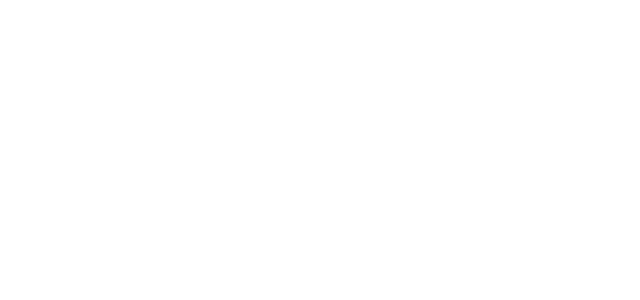
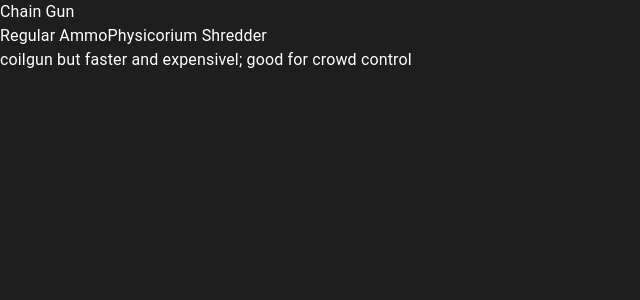
Before and after one commit to dmnovb/CaptainsHandbook, a Next.js app: page /weapons in a window 1280 px wide. Shown: the top 300 px of the page, without its empty margins (0-640 px from the left). Built offline with nearby package versions, Linux system fonts and the light colour scheme.

Commit message:
weapons page

```diff
--- a/package.json
+++ b/package.json
@@ -16,6 +16,8 @@
     "@types/react": "18.0.29",
     "@types/react-dom": "18.0.11",
     "eslint": "8.36.0",
+    "eslint-config-airbnb": "^19.0.4",
+    "eslint-config-airbnb-typescript": "^17.0.0",
     "eslint-config-next": "13.2.4",
     "next": "13.2.4",
     "react": "18.2.0",
--- a/src/data.ts
+++ b/src/data.ts
@@ -7,7 +7,7 @@
         The captain is the only person who can helm the ship (exceptions apply to emergency situations,
         or if the captain gives permission).
         Any disputes that may arise are settled by the captain. His word is final.
-        Both the head of security and the storage logistician report to the captain. `
+        Both the head of security and the storage logistician report to the captain. `,
   },
   {
     title: "The Head Of Security",
@@ -25,7 +25,7 @@
         Honorary gunners are non-security officers who have the constant permission to use the turrets.
         In cases of emergency, any crewmember may use the turrets. The head of security gives direct orders to the members of the security department
         on how to fulfill their duties,
-        however The head of security must comply with the orders of the captain.`
+        however The head of security must comply with the orders of the captain.`,
   },
   {
     title: "The Storage Logistician",
@@ -40,17 +40,16 @@
         All members of the engineering department must follow the orders of the storage logistician.
         The storage logistician is authorized to carry a weapon and use the turrets,
         but is not obliged to follow the orders of the Head of security.
-        The storage logistician must comply with the orders of the captain.`
+        The storage logistician must comply with the orders of the captain.`,
   },
   {
     title: "The Council",
     responsibility: `Either the storage logistician or the head of security may challenge a captain’s order,
         or propose an idea. In such a case, a vote is held to determine whether the proposition will go through
         or no. The captain’s vote has an index of 1.5 ,
-        whereas the individual vote of the head of security and the storage logistician is 1.`
-    }
-
-]
+        whereas the individual vote of the head of security and the storage logistician is 1.`,
+  },
+];
 
 export const classes = [
   {
@@ -65,7 +64,12 @@
         Outside the submarine, mechanics are the ones who extract ores.
         Yet again, they must consult with the storage logistician on which ores need to be mined. NOTE: It is mandatory for all crewmembers to be on the lookout for ores. If any crewmember finds an ore deposit, they must inform everyone through the radio. Storage logistician makes the decision on whether we stop to retrieve the ore or not. Mechanics are also useful when an outpost needs to be repaired, when looting a destroyed ship or an alien temple. N.B. Mechanics with an exosuit and a cargo scooter are very useful outside the submarine, as they have 20 additional inventory slots.
         `,
-        talents: ['Ballast Denizen', 'Engine Engineer', 'Safety First', 'Modular Repairs']
+    talents: [
+      "Ballast Denizen",
+      "Engine Engineer",
+      "Safety First",
+      "Modular Repairs",
+    ],
   },
   {
     id: 2,
@@ -81,7 +85,7 @@
         Additionally, engineers should carry a welder and fix any leaks they come across first.
         Outside the submarine, engineers are needed for repairing outposts.
         `,
-        talents: ['Egghead', 'Grounded', 'Remote Monitor', 'Sample Collection']
+    talents: ["Egghead", "Grounded", "Remote Monitor", "Sample Collection"],
   },
   {
     id: 3,
@@ -94,7 +98,13 @@
         However, if an item may be needed both for medicinal and other purposes, the medic will have to
         check with the stock logistician. The medic has constant access to the fabricator and deconstructor.
         The doctor may also receive a salary in order to buy the needed medicinal items.`,
-        talents: ['Example of Health', `Stayin' Alive`, 'Blood Donor', `Fireman's Carry`, 'No Pressure']
+    talents: [
+      "Example of Health",
+      `Stayin' Alive`,
+      "Blood Donor",
+      `Fireman's Carry`,
+      "No Pressure",
+    ],
   },
   {
     id: 4,
@@ -102,7 +112,12 @@
     duties: `The security officer has the same responsibilities as the head of security
         without the privileges of being part of management.
         He may not arrest anyone without the order to do so.`,
-        talents: ['Buff', 'First Aid Training', 'Physical Conditioning', 'Weaponsmith']
+    talents: [
+      "Buff",
+      "First Aid Training",
+      "Physical Conditioning",
+      "Weaponsmith",
+    ],
   },
   {
     id: 5,
@@ -110,29 +125,122 @@
     duties: `The assistant has no particular responsibilities,
         instead he must follow the current order given either directly to him or to the entire crew in general.
         He must follow the orders of both the head of security and the storage logistician. `,
-        talents: ['Assistan are mailman', 'Revenge Squad']
-    }
-]
+    talents: ["Assistan are mailman", "Revenge Squad"],
+  },
+];
 
 export const weapons = [
   {
     turretWeapons: {
       coilGuns: {
-                ammo: ['Regular Ammo', 'Penetrating Ammo', 'Explosive', 'Psyichorium', 'Depleted']
+        name: "Coil Gun",
+        ammo: [
+          "Regular Ammo",
+          "Penetrating Ammo",
+          "Explosive",
+          "Psyichorium",
+          "Depleted",
+        ],
       },
       pulseLaser: {
-                ammo: ['Regular Ammo', 'Tri-laser']
+        name: "Pulse Laser",
+        ammo: ["Regular Ammo", "Tri-laser"],
       },
       railGuns: {
-                ammo: ['Regular Ammo', 'Nuclear Shell', 'Psyicorium', 'Canister']
+        name: "Rail Gun",
+        ammo: ["Regular Ammo", "Nuclear Shell", "Physicorium ", "Canister"],
       },
       chainGuns: {
-                notes: 'coilgun but faster and expensivel; good for crowd control',
-                ammo: ['Regular Ammo', 'Psyicorium', 'Shredder']
-            }
+        name: "Chain Gun",
+        notes: "coilgun but faster and expensivel; good for crowd control",
+        ammo: ["Regular Ammo", "Physicorium ", "Shredder"],
+      },
+      flak: {
+        name: "Flak",
+        notes: "good for clusters",
+        ammo: [
+          "Explosive Ammo",
+          "Focused Ammo",
+          "Spreading Ammo",
+          "Physicorium Ammo",
+        ],
+      },
     },
     handguns: {
-
-        }
-    }
-]
+      revolvers: {
+        name: "Revolver",
+        notes: [
+          `Universal early game gun, bad armor pen but consistent.
+          Depleted fuel rounds are good but annoying to obtain components for.
+          Making normal rounds is cheap`,
+        ],
+      },
+      handcannon: {
+        name: "Handcannon",
+        notes: [
+          `A lot of damage and armor pen, can easily deal with mudraptors.
+          A lot of tit-alum is needed tho. Probably best saved for emergency situations
+        Shotguns in general – Great for a cluster of squishy enemies, terrible armor pen.`,
+        ],
+      },
+    },
+    rifles: {
+      rifle: {
+        name: "Rifle",
+        notes: [
+          `Shots deal as much dmg as a point blank from a riot shotgun,
+          good range but slow fire rate.
+          Regular bullets have decent armor pen.
+          Not very expensive to craft. Can also be loaded with grenades.`,
+        ],
+      },
+      smg: {
+        name: "Smg",
+        notes: [
+          `Fast fire rate but not high damage and armor pen.
+          Also hard to control.Mainly good for the crowd control.
+          Overall good for squishier targets. Ammo is cheap to make.
+          Option for depleted fuel mag`,
+        ],
+      },
+      assaultRifle: {
+        name: "Assault Rifle",
+        notes: [
+          `More dmg and armor pen + easier to
+        control than the smg. Also better range.
+        Ammo isn’t too expensive.
+        The AR can probably fare well against a mudraptor.`,
+        ],
+      },
+      scrapCannon: {
+        name: "Scrap Cannon",
+        notes: [
+          `Deals good damage,
+        bad armor pen but ammo is very cheap.
+        Also decent crowd control.`,
+        ],
+      },
+    },
+    explosives: {
+      dirtyBomb: {
+        name: "Dirty Bomb",
+        notes: [
+          ` Doesn’t deal much damage but leaves a radiation sickness area of effect
+            UEX - A cheap explosive (sodium+phosphorus). Can be used as every other explosive and has the same properties, but lower dmg than the c4 variants`,
+        ],
+      },
+      uex: {
+        name: "UEX",
+        notes: [
+          `A cheap explosive (sodium+phosphorus). Can be used as every other explosive and has the same properties, but lower dmg than the c4 variants`,
+        ],
+      },
+      compoundN: {
+        name: "Compound N",
+        notes: [
+          `Same as UEX but crafted on the medical fabricator (al, potassium, sulfuric acid) Volatile variant - explodes some time after fabrication, no upsides from regular one`,
+        ],
+      },
+    },
+  },
+];
--- a/src/pages/weapons/index.tsx
+++ b/src/pages/weapons/index.tsx
@@ -1,5 +1,49 @@
+import Box from "@mui/material/Box";
+import CssBaseline from "@mui/material/CssBaseline";
+import Typography from "@mui/material/Typography";
+import { weapons } from "@/data";
+
+type Weapons = {
+  turretWeapons: {
+    coilGuns: {
+      name: string;
+      ammo: string[];
+    };
+    pulseLaser: {
+      name: string;
+      ammo: string[];
+    };
+    railGuns: {
+      name: string;
+      ammo: string[];
+    };
+    chainGuns: {
+      name: string;
+      notes: string;
+      ammo: string[];
+    };
+    flak: {
+      name: string;
+      notes: string;
+      ammo: string[];
+    };
+  };
+};
+
 const Weapons = () => {
-
-}
+  return (
+    <CssBaseline>
+      <Box color="white">
+        {weapons.map((weapon: Weapons) => (
+          <Box>
+            <Typography>{weapon.turretWeapons.chainGuns.name}</Typography>
+            <Typography>{weapon.turretWeapons.chainGuns.ammo}</Typography>
+            <Typography>{weapon.turretWeapons.chainGuns.notes}</Typography>
+          </Box>
+        ))}
+      </Box>
+    </CssBaseline>
+  );
+};
 
 export default Weapons;
```
Also changed, not shown: src/pages/content/index.tsx (+16 -24 lines), 1 other file (tests, documents, lock files or other folders). Lines whose indentation alone changed are shown as unchanged.
